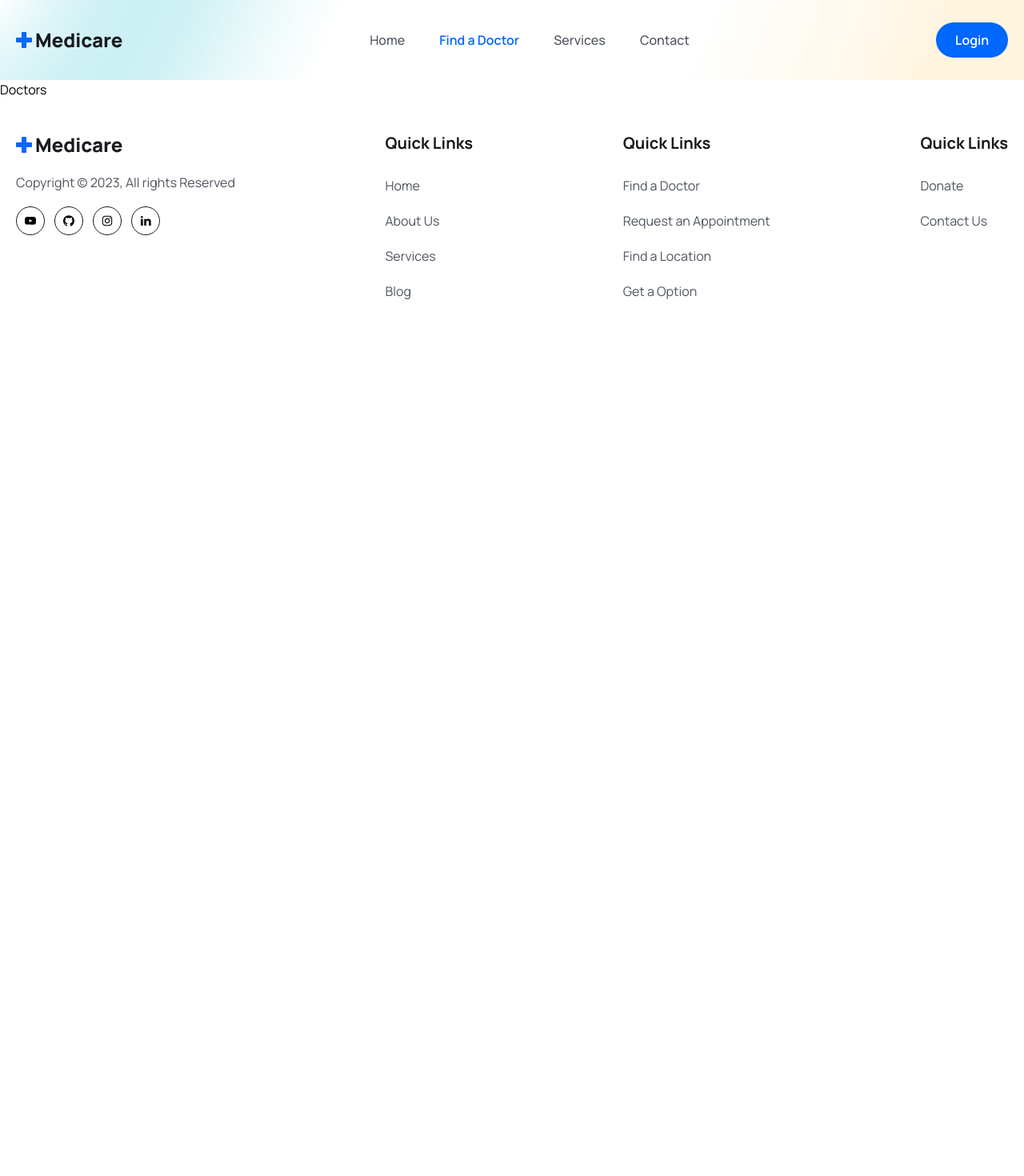
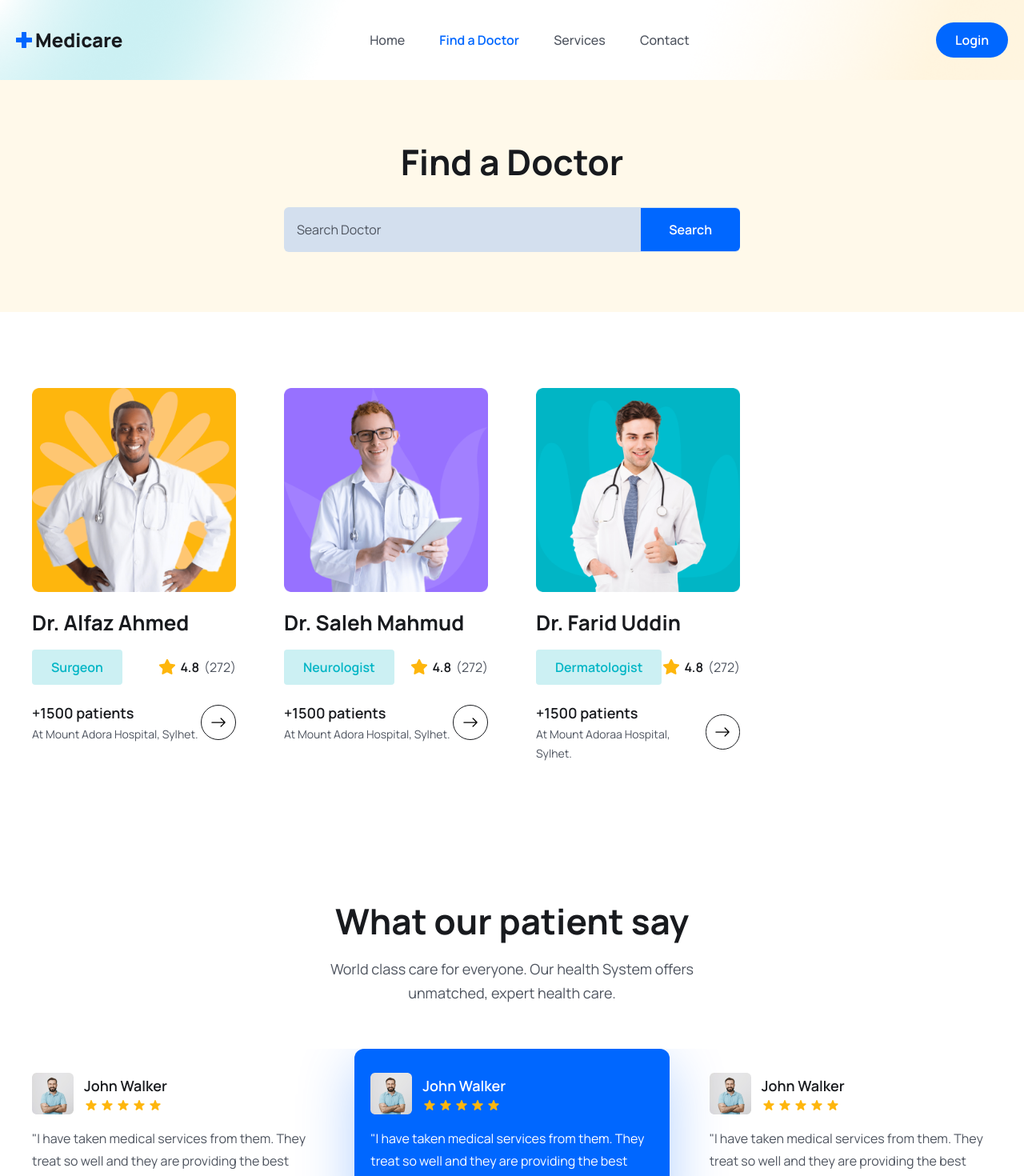
Before and after one commit to argha-paul-2002/MERN_Doctor_Booking_Frontend, a React (Vite) app: page /doctors in a window 1280 px wide. Shown: the top 1470 px of the page at 80% size. Before the commit the page ends 800 px from the top, so only its background shows below. Built offline with nearby package versions, Linux system fonts and the light colour scheme.

Commit message:
Service Section and Doctors section styling Done

```diff
--- a/src/pages/Doctors/Doctors.jsx
+++ b/src/pages/Doctors/Doctors.jsx
@@ -1,10 +1,42 @@
-import React from 'react'
+import React from 'react';
+import DoctorCard from './../../components/Doctors/DoctorCard';
+import { doctors } from './../../assets/data/doctors';
+import Testimonial from '../../components/Testimonial/Testimonial';
 
 const Doctors = () => {
   return (
-    <div>
-      Doctors
-    </div>
+    <>
+    <section className='bg-[#fff9ea]'>
+      <div className="container text-center">
+        <h2 className='heading'>Find a Doctor</h2>
+        <div className='max-w-[570px] mt-[30px] mx-auto bg-[#0066ff2c] rounded-md flex items-center justify-between'>
+          <input type="search" className='py-4 pl-4 pr-2 bg-transparent w-full focus:outline-none cursor-pointer placeholder:text-textColor' placeholder='Search Doctor' />
+          <button className='btn mt-0 rounded-[0px] rounded-r-md'>Search</button>
+        </div>
+      </div>
+    </section>
+    <section>
+      <div className="container">
+        <div className='grid grid-cols-1 sm:grid-cols-2 md:grid-cols-3 lg:grid-cols-4 gap-5'>
+          {doctors.map((doctor)=>
+          <DoctorCard key={doctor.id} doctor={doctor} />
+          )}
+        </div>
+      </div>
+    </section>
+
+    <section>
+        <div className="container">
+          <div className="xl:w-[470px] mx-auto">
+              <h2 className="heading text-center">What our patient say</h2>
+              <p className='text__para text-center'>
+                World class care for everyone. Our health System offers unmatched, expert health care.
+              </p>
+            </div>
+            <Testimonial />
+        </div>
+      </section>
+    </>
   )
 }
 
--- a/src/pages/Services.jsx
+++ b/src/pages/Services.jsx
@@ -1,10 +1,17 @@
-import React from 'react'
+import React from 'react';
+import { services } from '../assets/data/services';
+import ServiceCard from '../components/Services/ServiceCard';
+
 
 const Services = () => {
   return (
-    <div>
-      Services
-    </div>
+    <section>
+      <div className="container">
+      <div className='grid grid-cols-1 md:grid-cols-2 lg:grid-cols-3 gap-5 lg:gap-[30px]'>
+        {services.map((item, index)=> <ServiceCard item={item} index={index} key={index}  />)}
+      </div>
+      </div>
+    </section>
   )
 }
 
```
